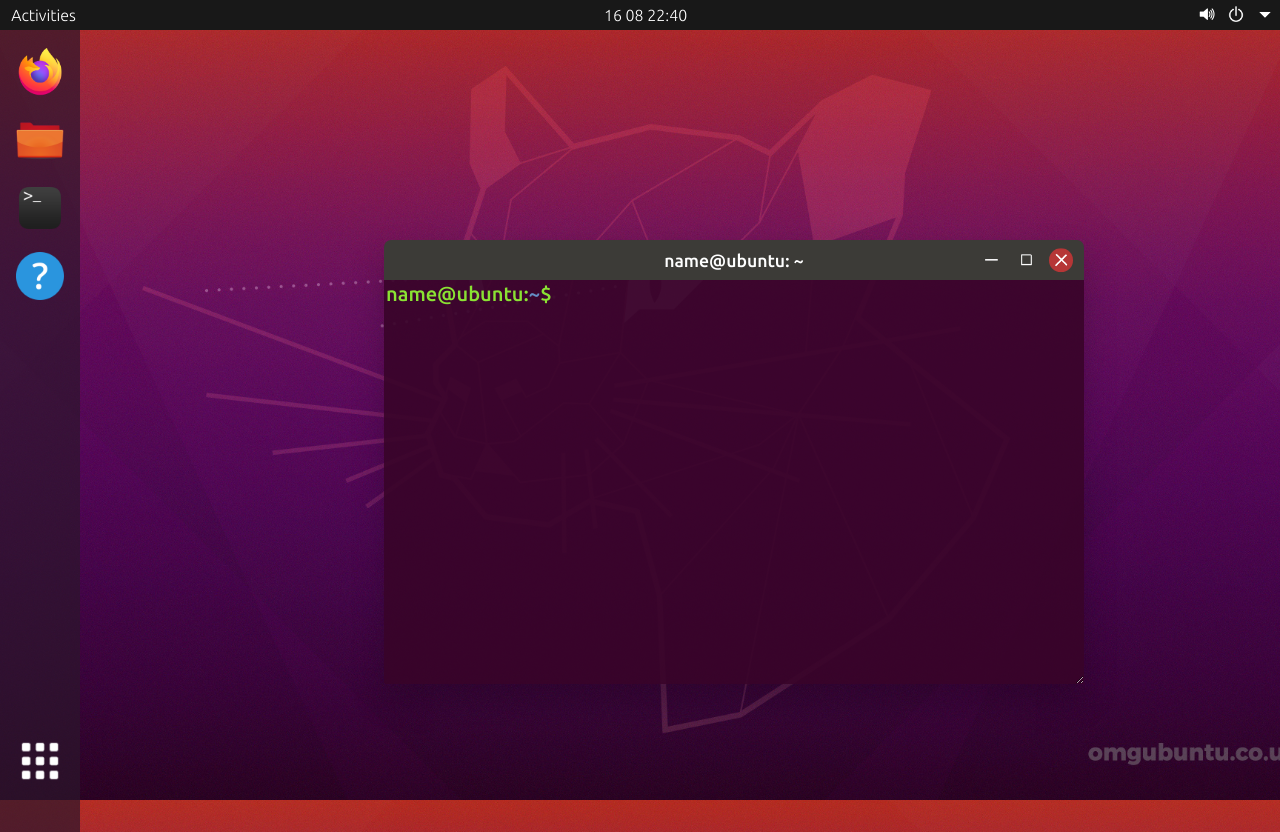
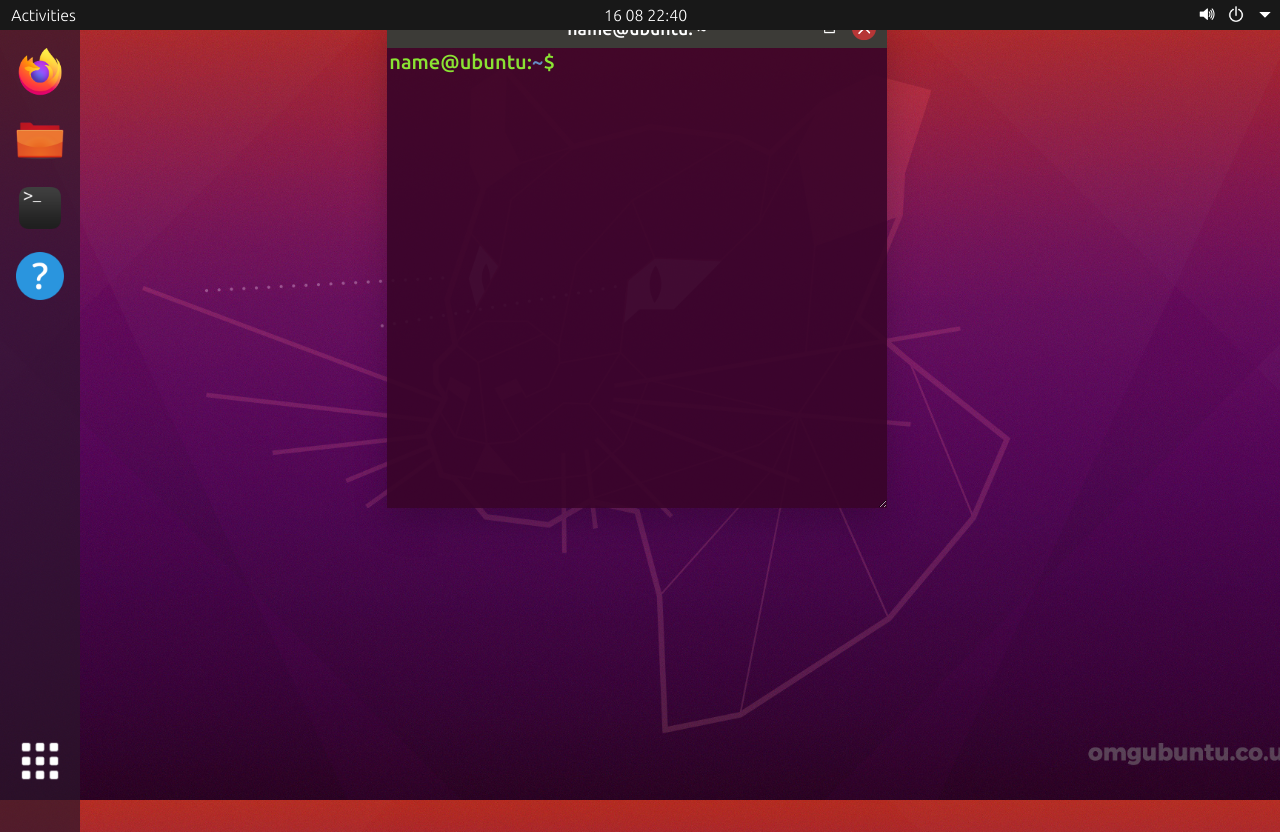
Before and after one commit to LukasCelnar/LinuxTerminal, a React (Create React App) app: page / in a window 1280 px wide. Both pictures are taken after a click on the picture 40 px from the left and 208 px from the top of the page. Built offline with nearby package versions, Linux system fonts and the light colour scheme.

Commit message:
Fixing Window scrolling and adding anchor tags for the first part of Help Window component

```diff
--- a/src/components/Help/Help.css
+++ b/src/components/Help/Help.css
@@ -3,7 +3,7 @@
     color: #000;
     width: 100%;
     height: 100%;
-    padding: 5px;
+    padding: 0 5px;
 }
 
 .help__code {
--- a/src/components/Help/Help.js
+++ b/src/components/Help/Help.js
@@ -7,14 +7,14 @@
             <div className="help">
                 <h3>Ubuntu Terminal Guide</h3>
                 <div>
-                    Hey, my name is Lukas Celnar and today i want to learn you how to use basic and most common commands that you can
+                    Hey, my name is <a href="https://github.com/LukasCelnar">Lukas Celnar</a> and today i want to teach you how to use basic and most common shell commands that you can
                     use in your Terminal.
-                    You might or might not notice but this whole webpage has a UI of Ubuntu.
+                    You might have noticed that this whole webpage has a UI of Ubuntu.
                     What is Ubuntu you may ask ?
                 </div>
                 <br />
                 <div>
-                    <strong>Ubuntu</strong>: is a free operating system that uses the Linux kernel.
+                    <strong><a href="https://en.wikipedia.org/wiki/Ubuntu">Ubuntu</a></strong>: is a free operating system that uses the Linux kernel.
                     It is pronounced "oo-boon-too". It is one of the most popular Linux distributions and it is based on
                     Debian Linux computer operating system.
                     The word "ubuntu" is an African word meaning "humanity to others".
@@ -24,43 +24,43 @@
                 </div>
                 <br />
                 <div>
-                    Now that we have ubuntu out of the way, i would want to learn you some words that are
+                    Now that we have ubuntu out of the way, i would want to teach you some words that are
                     really important in this world and that might confuse you later:
                 </div>
                 <br />
                 <div>
-                    <strong>Terminal</strong>: the text interface to the shell program, can't do anything on its own apart from giving
+                    <strong><a href="https://en.wikipedia.org/wiki/Terminal_emulator">Terminal</a></strong>: the text interface to the shell program, can't do anything on its own apart from giving
                     input to the shell and displaying output from shell
                 </div>
                 <br />
                 <div>
-                    <strong>Shell</strong>: a program that processes commands and returns an output, for example terminal runs a shell
+                    <strong><a href="https://en.wikipedia.org/wiki/Shell_(computing)">Shell</a></strong>: a program that processes commands and returns an output, for example terminal that runs a shell
                     is an interface between a user and OS to access to an operating system's services.
                     It can be either GUI or CLI (Command Line interface)
                 </div>
                 <br />
                 <div>
-                    <strong>sh (Bourne SHell)</strong>: is type of shell program (or shell language).
+                    <strong><a href="https://en.wikipedia.org/wiki/Bourne_shell">sh (Bourne SHell)</a></strong>: is type of shell program (or shell language).
                 </div>
                 <br />
                 <div>
-                    <strong>bash (Bourne Again SHell)</strong>: is a type of shell program (or shell language).
+                    <strong><a href="https://en.wikipedia.org/wiki/Bash_(Unix_shell)">bash (Bourne Again SHell)</a></strong>: is a type of shell program (or shell language).
                     Bash and shell aren't synonymous. Bash is superset of sh.
                 </div>
                 <br />
                 <div>
-                    Bash will most likely be your default type of shell after installing ubuntu to be completly sure you can
-                    type: echo $SHELL which gives the full path to your default shell. And echo $0 which gives the name of your
+                    Bash will most likely be your default type of the shell after installing ubuntu on your machine. To be completly sure you can
+                    type: echo $SHELL which will give you full path to your default shell. And echo $0 which will give you the name of your
                     current shell.
                 </div>
                 <br />
                 <div>
-                    <strong>Command line interface (CLI)</strong>: is just a style of user interface that requires users to type in commands to get the computer
+                    <strong><a href="https://en.wikipedia.org/wiki/Command-line_interface">Command line interface (CLI)</a></strong>: is just a style of user interface that requires users to type in commands to get the computer
                     to do stuff as opposed to for example a GUI (Graphical user interface) where the user clicks.
                 </div>
                 <br />
                 <div>
-                    <strong>Console</strong>: refers to physical device like monitor and keyboard that is running a terminal that the user types commands
+                    <strong><a href="https://en.wikipedia.org/wiki/Linux_console">Console</a></strong>: refers to physical device like monitor and keyboard that is running a terminal that the user types commands
                     into, but in essence it is just a terminal
                 </div>
                 <br />
@@ -73,8 +73,8 @@
                     to go anywhere, you dont have to install Linux. All you need to do is to click on the Terminal icon on your left
                     after that you should see a terminal that is gonna look like Terminal you will most likely see in Ubuntu.
                     Now, to be completly honest, i will mention some commands that might not work here but normaly work
-                    in any Linux Terminal. But dont worry I'll warn you, also you might find some bugs since i had to write
-                    every command from scratch with pure JavaScript (Programming Language). Now lets get to commands
+                    in any Linux Terminal. But dont worry I'll warn you, also you might find some bugs because i had to write
+                    every command from scratch with pure <a href="https://en.wikipedia.org/wiki/JavaScript">JavaScript (Programming Language)</a>.
                 </div>
                 <br />
                 <div>
--- a/src/components/Window/Window.css
+++ b/src/components/Window/Window.css
@@ -1,9 +1,9 @@
 .window {
-    width: 700px;
+    /*width: 700px;*/
     color: #fff;
     font-family: 'Ubuntu-Medium';
     box-shadow: 0 1rem 2rem rgba(0,0,0, 0.2);
-    position: absolute;
+    position: relative;
     top: 30%;
     left: 30%;
 
@@ -17,6 +17,10 @@
     overflow: hidden;
     min-width: 400px;
     min-height: 400px;
+    height: 500px;
+    width: 500px;
+
+    position: relative;
 }
 
 .window__menu {
@@ -26,6 +30,13 @@
     border-top-right-radius: 7px;
     display: flex;
     cursor: pointer;
+    min-height: 40px;
+
+
+    position: sticky;
+    top: 0;
+    width: 100%;
+
 }
 
 .window__menu-name {
@@ -93,8 +104,7 @@
     height: 100%;
     min-height: 500px;
     */
-    height: 100%;
-    min-height: 400px;
+    height: calc(100% - 40px);
 }
 
 .window__content::-webkit-scrollbar {
--- a/src/components/Window/Window.js
+++ b/src/components/Window/Window.js
@@ -14,7 +14,7 @@
         });
     };
 
-    renderContent() {
+    renderWindow() {
         switch (this.props.type) {
             case 'terminal':
                 return (
@@ -43,7 +43,7 @@
                         </ul>
                     </div>
                     <div style={this.props.contentStyles} className="window__content">
-                        {this.renderContent()}
+                        {this.renderWindow()}
                     </div>
                 </div>
             </Draggable>
```
